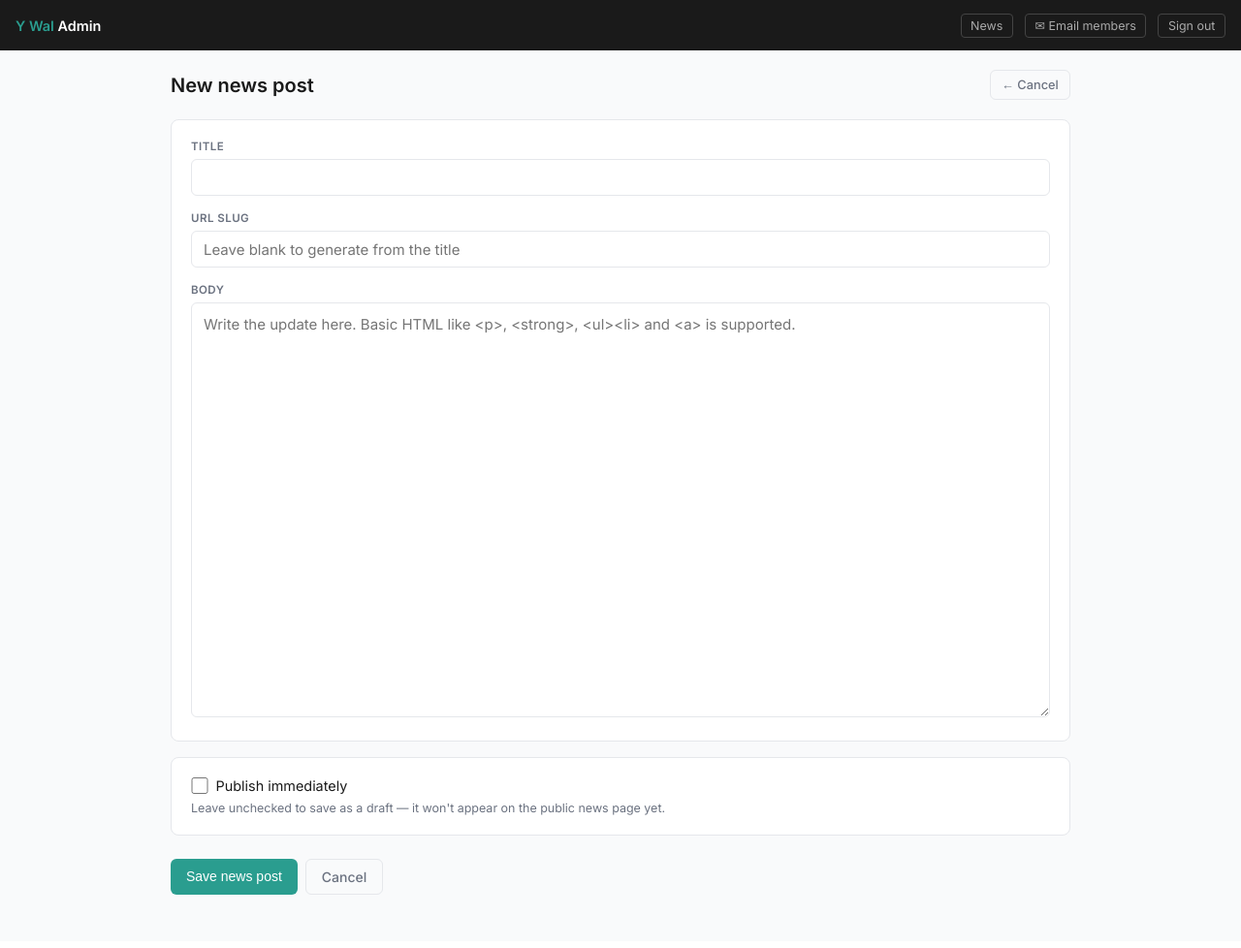
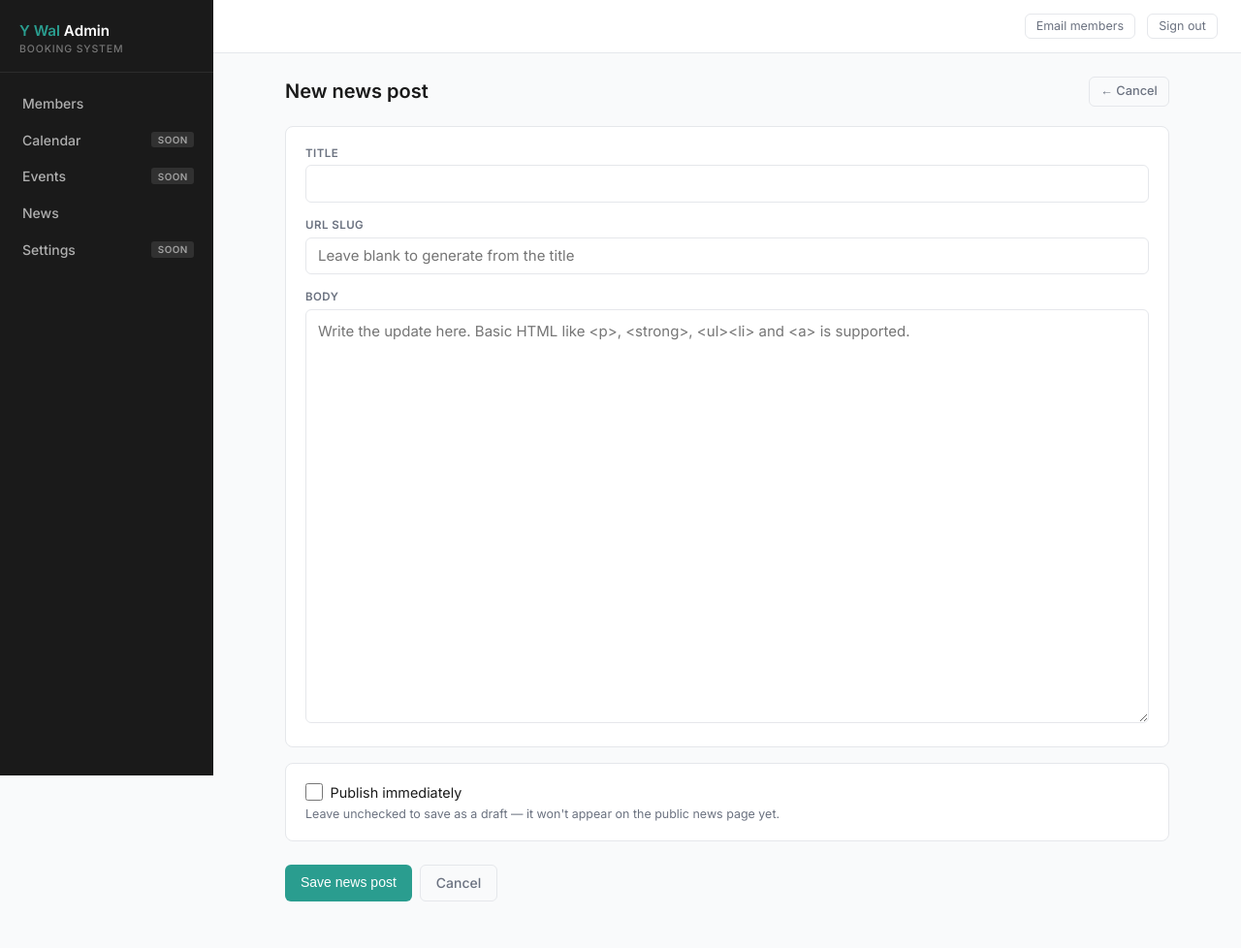
Before and after one commit to chris-b-tanner/cardi-climbing, a Symfony app: template templates/admin/news/new.html.twig in a window 1280 px wide. Shown: the whole page at 97% size. Before the commit the page ends 923 px from the top, so only its background shows below. Run offline with Twig, Linux system fonts and the light colour scheme; the template is opened without the code that fills it, so the values that code supplies are empty; some libraries are stand-ins or nearby versions.

Commit message:
Updated admin CSS

```diff
--- a/templates/admin/base.html.twig
+++ b/templates/admin/base.html.twig
@@ -26,6 +26,7 @@
       --red:     #dc2626;
       --green:   #16a34a;
       --radius:  8px;
+      --sidebar-w: 220px;
     }
 
     body {
@@ -36,30 +37,84 @@
       min-height: 100vh;
     }
 
-    .admin-bar {
-      position: sticky; top: 0; z-index: 100;
+    /* ── App shell ────────────────────────────────────── */
+    .admin-shell { display: flex; min-height: 100vh; }
+
+    .admin-sidebar {
+      width: var(--sidebar-w); flex-shrink: 0;
       background: var(--black); color: #fff;
-      padding: 0 1rem;
-      display: flex; align-items: center; justify-content: space-between;
-      height: 52px;
+      display: flex; flex-direction: column;
+      position: sticky; top: 0; align-self: flex-start; height: 100vh;
     }
-    .admin-bar__brand {
-      font-weight: 600; font-size: 0.9rem; color: #fff; text-decoration: none;
+    .admin-sidebar__brand {
+      display: block; padding: 1.35rem 1.25rem 1.1rem;
+      font-weight: 600; font-size: 0.95rem; color: #fff; text-decoration: none;
+      border-bottom: 1px solid rgba(255,255,255,0.08); flex-shrink: 0;
     }
-    .admin-bar__brand span { color: var(--teal); }
-    .admin-bar__right {
-      display: flex; align-items: center; gap: 0.75rem;
-      font-size: 0.8rem; color: #aaa;
+    .admin-sidebar__brand span { color: var(--teal); }
+    .admin-sidebar__brand small {
+      display: block; font-size: 0.66rem; font-weight: 500;
+      letter-spacing: 0.08em; text-transform: uppercase;
+      color: rgba(255,255,255,0.4); margin-top: 0.2rem;
     }
-    .admin-bar__user { white-space: nowrap; overflow: hidden; text-overflow: ellipsis; max-width: 120px; }
-    .admin-bar__logout {
-      color: #aaa; text-decoration: none;
-      border: 1px solid #444; padding: 0.25rem 0.6rem;
-      border-radius: 4px; font-size: 0.78rem; flex-shrink: 0;
+
+    .admin-nav { list-style: none; padding: 0.75rem 0; overflow-y: auto; }
+    .admin-nav__link {
+      display: flex; align-items: center; gap: 0.65rem;
+      padding: 0.65rem 1.25rem;
+      font-size: 0.875rem; font-weight: 500;
+      color: rgba(255,255,255,0.65);
+      border-left: 3px solid transparent;
+      text-decoration: none;
+      transition: background 0.12s, color 0.12s, border-color 0.12s;
     }
-    .admin-bar__logout:hover { border-color: #888; color: #fff; }
+    .admin-nav__link:hover { background: rgba(255,255,255,0.05); color: #fff; }
+    .admin-nav__link.is-active {
+      background: rgba(255,255,255,0.06); color: #fff;
+      border-left-color: var(--teal);
+    }
+    .admin-nav__badge {
+      margin-left: auto; font-size: 0.62rem; font-weight: 600;
+      text-transform: uppercase; letter-spacing: 0.04em;
+      background: rgba(255,255,255,0.1); color: rgba(255,255,255,0.55);
+      padding: 0.15rem 0.4rem; border-radius: 3px; flex-shrink: 0;
+    }
 
-    .admin-wrap { max-width: 960px; margin: 0 auto; padding: 1.25rem 1rem 3rem; }
+    .admin-main { flex: 1; min-width: 0; }
+
+    .admin-topbar {
+      display: flex; align-items: center; justify-content: flex-end;
+      gap: 0.75rem; padding: 0.85rem 1.5rem;
+      border-bottom: 1px solid var(--border); background: var(--white);
+      font-size: 0.8rem; color: var(--muted);
+    }
+    .admin-topbar__user { white-space: nowrap; overflow: hidden; text-overflow: ellipsis; max-width: 160px; }
+    .admin-topbar__link {
+      color: var(--muted); text-decoration: none;
+      border: 1px solid var(--border); padding: 0.3rem 0.7rem;
+      border-radius: 6px; font-size: 0.78rem; flex-shrink: 0;
+    }
+    .admin-topbar__link:hover { border-color: #9ca3af; color: var(--black); }
+
+    .admin-wrap { max-width: 960px; margin: 0 auto; padding: 1.5rem 1.5rem 3rem; }
+
+    @media (max-width: 860px) {
+      .admin-shell { flex-direction: column; }
+      .admin-sidebar {
+        width: 100%; height: auto; position: static;
+        flex-direction: row; align-items: stretch; overflow-x: auto;
+      }
+      .admin-sidebar__brand {
+        border-bottom: none; border-right: 1px solid rgba(255,255,255,0.08);
+        flex-shrink: 0; display: flex; flex-direction: column; justify-content: center;
+      }
+      .admin-nav { display: flex; padding: 0; overflow-y: visible; }
+      .admin-nav__link {
+        border-left: none; border-bottom: 3px solid transparent;
+        white-space: nowrap;
+      }
+      .admin-nav__link.is-active { border-left-color: transparent; border-bottom-color: var(--teal); }
+    }
 
     .flash { padding: 0.75rem 1rem; border-radius: var(--radius); margin-bottom: 1rem; font-size: 0.875rem; }
     .flash--success { background: #dcfce7; color: var(--green); border: 1px solid #bbf7d0; }
@@ -193,18 +248,59 @@
 </head>
 <body>
 
-<div class="admin-bar">
-  <a href="{{ path('app_admin_users') }}" class="admin-bar__brand">
+{% set currentRoute   = app.request.attributes.get('_route') %}
+{% set currentSection = app.request.attributes.get('section') %}
+
+<div class="admin-shell">
+  <aside class="admin-sidebar">
+    <a href="{{ path('app_admin_users') }}" class="admin-sidebar__brand">
       <span>Y Wal</span> Admin
+      <small>Booking system</small>
     </a>
-  <div class="admin-bar__right">
-    <a href="{{ path('app_admin_news') }}" class="admin-bar__logout">News</a>
-    <a href="{{ path('app_admin_email_compose') }}" class="admin-bar__logout">✉ Email members</a>
+    <ul class="admin-nav">
+      <li>
+        <a href="{{ path('app_admin_users') }}"
+           class="admin-nav__link{{ currentRoute starts with 'app_admin_user' ? ' is-active' : '' }}">
+          Members
+        </a>
+      </li>
+      <li>
+        <a href="{{ path('app_admin_placeholder', {section: 'calendar'}) }}"
+           class="admin-nav__link{{ currentSection == 'calendar' ? ' is-active' : '' }}">
+          Calendar
+          <span class="admin-nav__badge">Soon</span>
+        </a>
+      </li>
+      <li>
+        <a href="{{ path('app_admin_placeholder', {section: 'events'}) }}"
+           class="admin-nav__link{{ currentSection == 'events' ? ' is-active' : '' }}">
+          Events
+          <span class="admin-nav__badge">Soon</span>
+        </a>
+      </li>
+      <li>
+        <a href="{{ path('app_admin_news') }}"
+           class="admin-nav__link{{ currentRoute starts with 'app_admin_news' ? ' is-active' : '' }}">
+          News
+        </a>
+      </li>
+      <li>
+        <a href="{{ path('app_admin_placeholder', {section: 'settings'}) }}"
+           class="admin-nav__link{{ currentSection == 'settings' ? ' is-active' : '' }}">
+          Settings
+          <span class="admin-nav__badge">Soon</span>
+        </a>
+      </li>
+    </ul>
+  </aside>
+
+  <div class="admin-main">
+    <div class="admin-topbar">
+      <a href="{{ path('app_admin_email_compose') }}" class="admin-topbar__link">Email members</a>
       {% if app.user %}
-      <span class="admin-bar__user">{{ app.user.firstName ?? app.user.email }}</span>
+        <span class="admin-topbar__user">{{ app.user.firstName ?? app.user.email }}</span>
       {% endif %}
-    <a href="{{ path('app_logout') }}" class="admin-bar__logout">Sign out</a>
-  </div>
+      <a href="{{ path('app_logout') }}" class="admin-topbar__link">Sign out</a>
     </div>
 
     <div class="admin-wrap">
@@ -217,6 +313,8 @@
 
       {% block content %}{% endblock %}
     </div>
+  </div>
+</div>
 
 {% block scripts %}{% endblock %}
 </body>
--- a/templates/base.html.twig
+++ b/templates/base.html.twig
@@ -160,9 +160,9 @@
       <div class="footer__col">
         <h4>{{ 'footer_nav'|trans }}</h4>
         <ul>
-          <li><a href="#mission">{{ 'footer_nav_mission'|trans }}</a></li>
-          <li><a href="#plan">{{ 'footer_nav_plan'|trans }}</a></li>
-          <li><a href="#involved">{{ 'footer_nav_involved'|trans }}</a></li>
+          <li><a href="{{ path('app_home') }}#mission">{{ 'footer_nav_mission'|trans }}</a></li>
+          <li><a href="{{ path('app_home') }}#plan">{{ 'footer_nav_plan'|trans }}</a></li>
+          <li><a href="{{ path('app_home') }}#involved">{{ 'footer_nav_involved'|trans }}</a></li>
           <li><a href="{{ path('app_news') }}">{{ 'footer_nav_news'|trans }}</a></li>
         </ul>
       </div>
```
Also changed, not shown: src/Controller/AdminPlaceholderController.php (added, +28 -0 lines), templates/admin/placeholder.html.twig (added, +13 -0 lines). Lines whose indentation alone changed are shown as unchanged.
